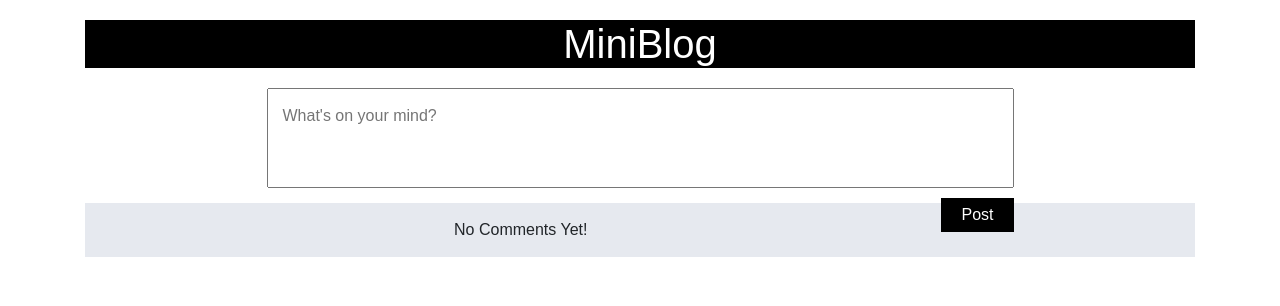
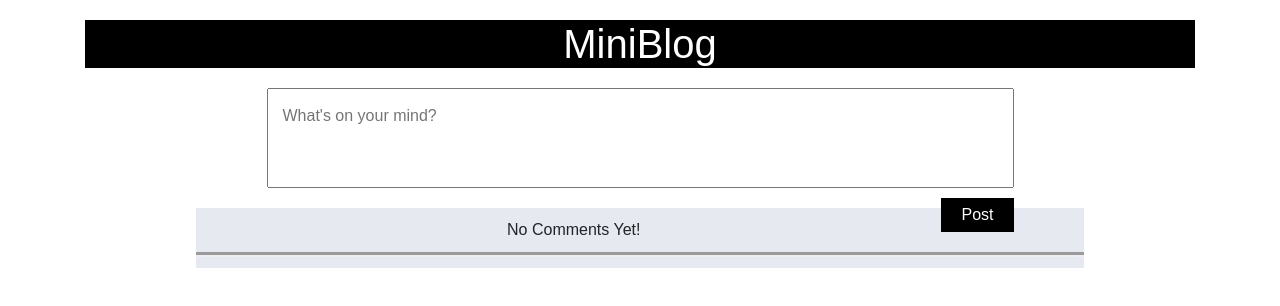
Before and after one commit to ashishdasara/mini--blog-state, a React (Create React App) app: page / in a window 1280 px wide. Shown: the top 306 px of the page. Built offline with nearby package versions, Linux system fonts and the light colour scheme.

Commit message:
added follow and some css

```diff
--- a/src/App.css
+++ b/src/App.css
@@ -50,8 +50,3 @@
   border: 0px;
   padding-top: 7px;
 }
-.no_comments{
-  text-align: center;
-  background-color: #e6e9ef;
-  padding: 15px;
-}
--- a/src/App.js
+++ b/src/App.js
@@ -13,6 +13,7 @@ class App extends React.Component {
     };
     this.handleEnter=this.handleEnter.bind(this);
     this.clickLike = this.clickLike.bind(this);
+    this.clickFollow = this.clickFollow.bind(this);
   }
 
   clickLike(comment) {
@@ -20,7 +21,12 @@ class App extends React.Component {
     var commentsCopy = this.state.comments.slice();
     commentsCopy[index].properties.likes+=1;
     this.setState({comments: commentsCopy});
-
+  }
+  clickFollow(comment) {
+    let index=this.state.comments.indexOf(comment)
+    var commentsCopy = this.state.comments.slice();
+    commentsCopy[index].properties.followers+=1;
+    this.setState({comments: commentsCopy});
   }
 
   handleEnter(text) {
@@ -29,7 +35,7 @@ class App extends React.Component {
       text: "",
       properties: {
         likes: 0,
-        shares: 0
+        followers: 0
       }
     };
     emptyComment.text=text;
@@ -39,10 +45,11 @@ class App extends React.Component {
 
 
   render() {
+    console.log("state:", this.state.comments );
     return(
       <div className="container">
         <CreateComment handleEnter={this.handleEnter}/>
-        <DisplayAll comments={this.state.comments} clickLike={this.clickLike}/>
+        <DisplayAll comments={this.state.comments} clickLike={this.clickLike} clickFollow={this.clickFollow}/>
       </div>
     )
   }
--- a/src/CreateComment.js
+++ b/src/CreateComment.js
@@ -9,7 +9,7 @@ class CreateComment extends React.Component {
         text: "",
         properties: {
           likes: 0,
-          shares: 0
+          followers: 0
         }
       }
     };
--- a/src/DisplayAll.js
+++ b/src/DisplayAll.js
@@ -4,20 +4,18 @@ import DisplayComment from './DisplayComment'
 class DisplayAll extends React.Component {
   constructor(props) {
     super(props);
-    this.state= {
-      comments: [],
-      items: []
-    }
+
   }
-  componentWillMount() {
-    this.setState({comments: this.props.comments});
-  }
+
   render() {
     return (
       <div className="display_all">
         {this.props.comments.length!==0? this.props.comments.map((comment,i) => {
-            return(<DisplayComment key={i} comment={comment} clickLike={this.props.clickLike}/>);
-          }):(<p className="no_comments">No Comments Yet!</p>)
+            return(<DisplayComment key={i} comment={comment} clickLike={this.props.clickLike} clickFollow={this.props.clickFollow}/>);
+          }):(
+            <div className="display_comment">
+              <p>No Comments Yet!</p>
+            </div>)
         }
       </div>
     );
--- a/src/DisplayComment.js
+++ b/src/DisplayComment.js
@@ -5,22 +5,8 @@ class DisplayComment extends React.Component {
 
   constructor(props) {
     super(props);
-    this.state={
-      comment: {
-        text: "",
-        id: 0,
-        properties: {
-          likes: 0,
-          shares: 0
-        }
-      }
-    };
+
     this.createLink = this.createLink.bind(this);
-  }
-
-  componentWillMount() {
-    let newComment = this.props.comment;
-    this.setState({comment: newComment});
   }
 
   createLink = (text) => {
@@ -34,11 +20,19 @@ class DisplayComment extends React.Component {
     return(
       <div className="container display_comment">
         <p>{this.props.comment.text}</p>
+        <span>{this.props.comment.properties.likes} {this.props.comment.properties.likes===1?"like ":"likes "} </span>
+        <span>| </span>
+        <span>{this.props.comment.properties.followers} {this.props.comment.properties.likes===1?"follower":"followers"} </span>
+
         <div className="buttons">
-          <span>{this.props.comment.properties.likes} {this.props.comment.properties.likes===1?"person likes this":"people like this"} </span>
           <button onClick={()=>this.props.clickLike(this.props.comment)}>
             <span className="glyphicon glyphicon-thumbs-up"></span>
           </button>
+
+          <button onClick={()=>this.props.clickFollow(this.props.comment)}>
+            <span className="glyphicon glyphicon-plus"></span>
+          </button>
+
           <FacebookProvider appId="242768822931140">
             <Share quote={this.props.comment.text}>
                 <a data-toggle="tooltip" title="Share" data-placement="top" className="btn">
@@ -46,9 +40,11 @@ class DisplayComment extends React.Component {
                 </a>
             </Share>
           </FacebookProvider>
-          <a target="_blank" className="btn" data-toggle="tooltip" title="Tweet" data-placement="top" href={this.createLink(this.state.comment.text)}>
+
+          <a target="_blank" className="btn" data-toggle="tooltip" title="Tweet" data-placement="top" href={this.createLink(this.props.comment.text)}>
             <i className="fa fa-twitter"></i>
           </a>
+
         </div>
       </div>
     );
```
